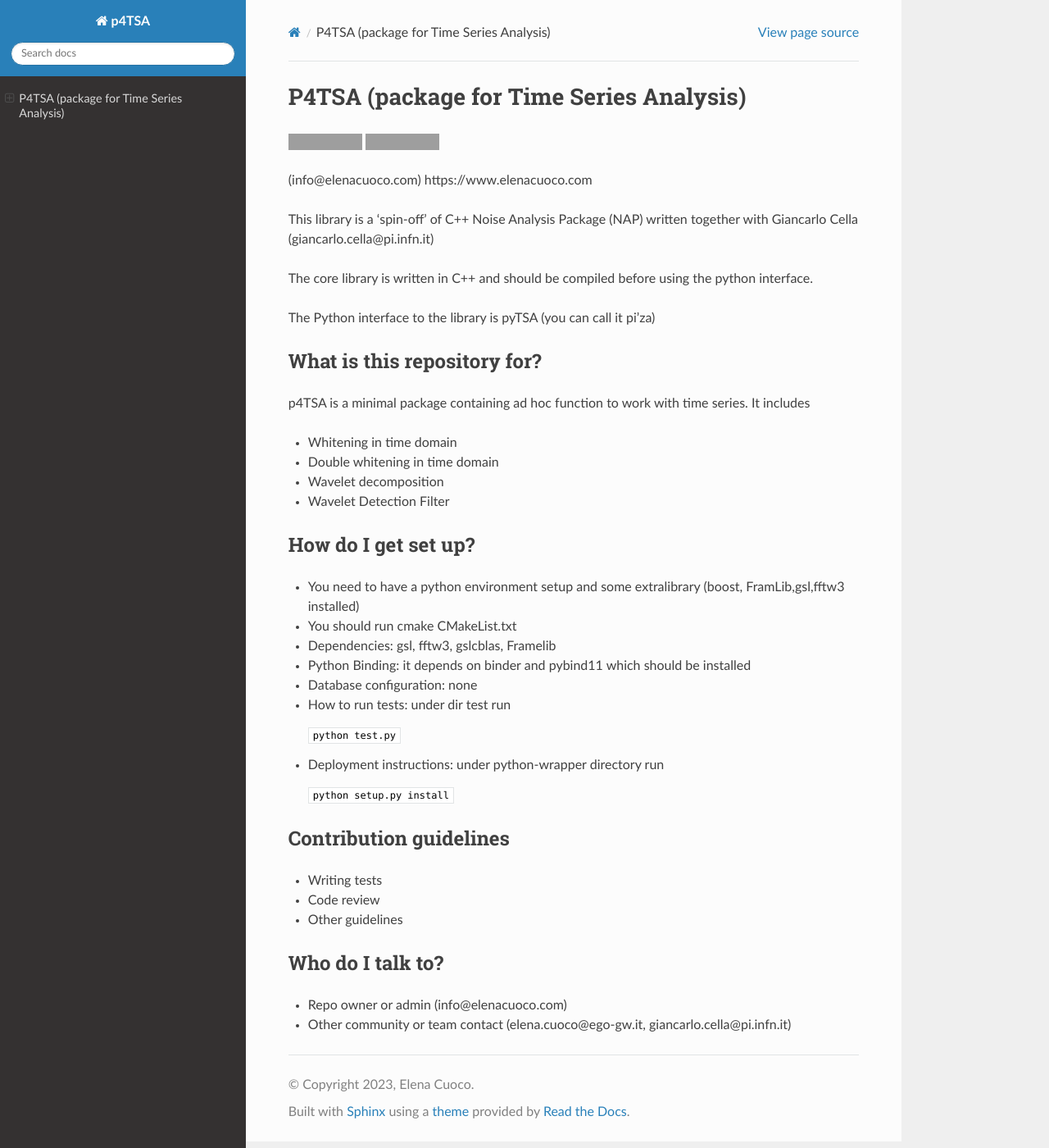
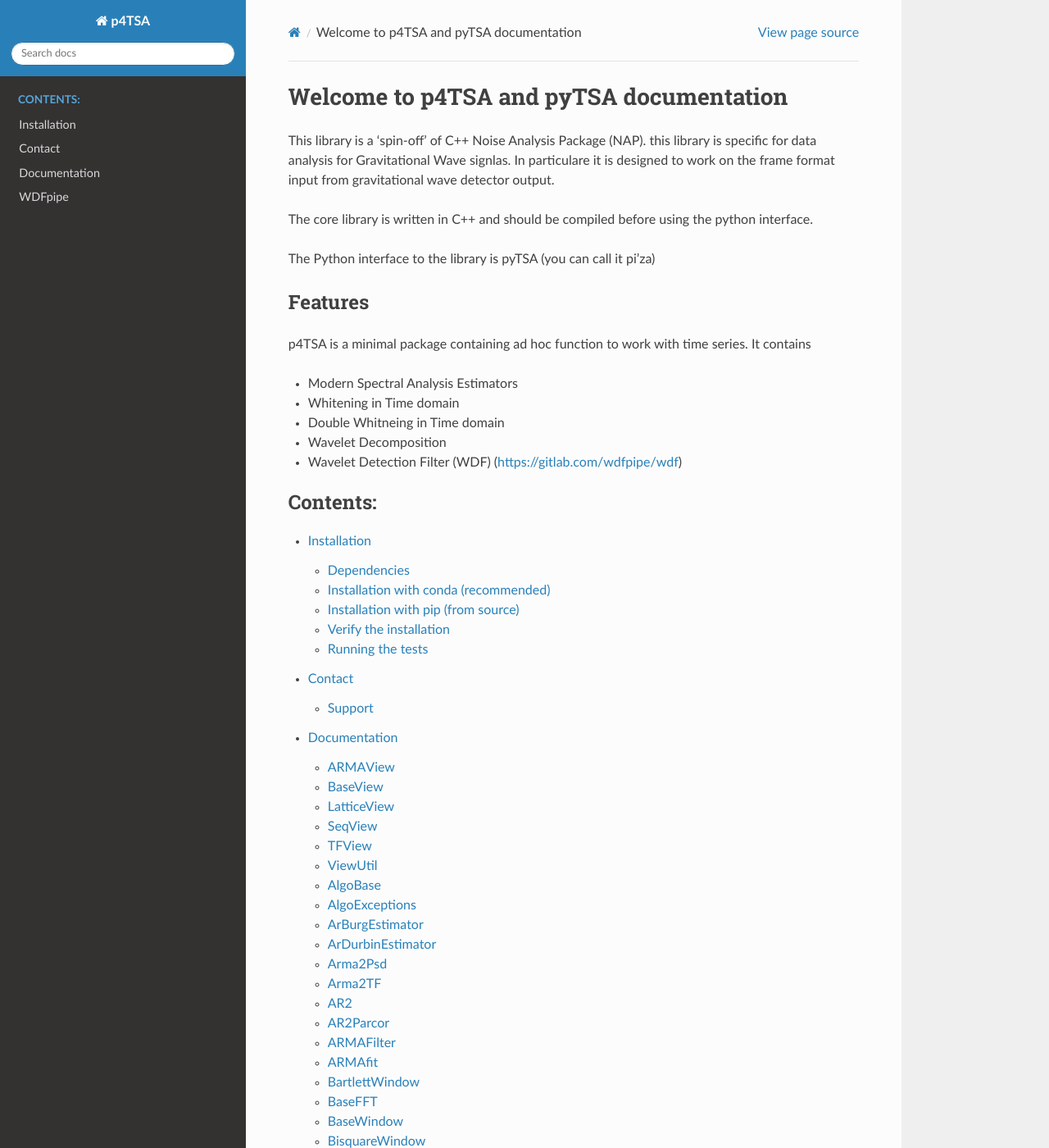
Before and after one commit to elenacuoco/p4TSA, a Sphinx documentation site: the page built from docs/index.rst, in a window 1280 px wide and 1400 px high. Shown: the whole window at 82% size. Built offline with Sphinx 7.4.7 and the Read the Docs theme 3.1.0, drawn with Linux system fonts in a browser that asks for light colours; some of the changed text lies outside the part shown; grey boxes are pictures that could not be loaded.

Commit message:
Fix CI micromamba config and ReadTheDocs Markdown rendering
setup-micromamba@v1 rejects the top-level `channels` input; moved
`-c conda-forge` into `create-args` instead, in both CI jobs.

docs/conf.py's list-form source_suffix silently converted every listed
suffix (including .md) to reStructuredText since no Markdown parser
was registered, so index.md was being parsed as broken RST. Added
myst_parser and switched source_suffix to the explicit suffix->parser
mapping.

Also found and fixed a second bug surfaced by the same investigation:
index.md and index.rst both existed as master-doc candidates, and
Sphinx silently picked index.md (a stale, outdated duplicate of the
README with no toctree) over index.rst (the real landing page whose
toctree wires up installation/contact/source_code). That meant those
pages, while still built, were unreachable from the site's navigation
on ReadTheDocs. Removed the stale index.md so index.rst's toctree is
authoritative again. Also dropped structure/libs/eternity.rst, a doc
stub for a class removed in the earlier eternity->Cereal migration.

```diff
--- a/docs/conf.py
+++ b/docs/conf.py
@@ -76,6 +76,7 @@ extensions = [
     'sphinx.ext.ifconfig',
     'sphinx.ext.viewcode',
     'sphinx.ext.inheritance_diagram',
+    'myst_parser',
     'breathe'
 ]
 breathe_default_project = "p4TSA"
@@ -85,9 +86,14 @@ templates_path = ['_templates']
 highlight_language = 'c++'
 
 # The suffix(es) of source filenames.
-# You can specify multiple suffix as a list of string:
-#
-source_suffix = ['.rst', '.md','.cpp']
+# A plain list here gets Sphinx-auto-converted to map every suffix
+# (including .md) to 'restructuredtext' when no markdown parser is
+# registered, silently breaking Markdown rendering. myst_parser handles
+# .md; .cpp is dropped since no toctree references a .cpp file.
+source_suffix = {
+    '.rst': 'restructuredtext',
+    '.md': 'markdown',
+}
 
 # The master toctree document.
 master_doc = 'index'
--- a/docs/index.md
+++ /dev/null
@@ -1,45 +0,0 @@
-# P4TSA (package for Time Series Analysis) #
-
-[![Foo](https://img.shields.io/badge/docs-latest-brightgreen.svg?style=flat)](http://p4tsa.readthedocs.io/en/latest/?badge=latest) [![CI](https://github.com/elenacuoco/p4TSA/actions/workflows/ci.yml/badge.svg)](https://github.com/elenacuoco/p4TSA/actions/workflows/ci.yml)
-
- (info@elenacuoco.com) https://www.elenacuoco.com
-
-This library is a 'spin-off' of C++ Noise Analysis Package (NAP) written together
-with Giancarlo Cella (giancarlo.cella@pi.infn.it)
-
-The core library is written in C++ and should be compiled before using the python interface.
-
-The Python interface to the library is pyTSA (you can call it pi'za)
-
-### What is this repository for? ###
-p4TSA is a minimal package containing ad hoc function to work with time series.
-It includes
- * Whitening in time domain
- * Double whitening in time domain
- * Wavelet decomposition
- * Wavelet Detection Filter
-
-### How do I get set up? ###
-
-* You need to have a python environment setup and some extralibrary (boost, FramLib,gsl,fftw3 installed)
-* You should run cmake CMakeList.txt
-* Dependencies: gsl, fftw3, gslcblas, Framelib
-* Python Binding: it depends on binder and pybind11 which should be installed
-* Database configuration: none
-* How to run tests: under dir test run
-
-    <code>python test.py</code>
-* Deployment instructions: under python-wrapper directory run
-
-    <code>python setup.py install</code>
-
-### Contribution guidelines ###
-
-* Writing tests
-* Code review
-* Other guidelines
-
-### Who do I talk to? ###
-
-* Repo owner or admin (info@elenacuoco.com)
-* Other community or team contact (elena.cuoco@ego-gw.it, giancarlo.cella@pi.infn.it)
--- a/docs/requirements.txt
+++ b/docs/requirements.txt
@@ -1,3 +1,4 @@
 sphinx
 sphinx_rtd_theme
 breathe
+myst_parser
--- a/docs/structure/libs/eternity.rst
+++ /dev/null
@@ -1,5 +0,0 @@
-eternity
-========================================
-
-.. doxygenclass:: tsa::eternity
-  :members:
```
Also changed, not shown: 1 other file.
